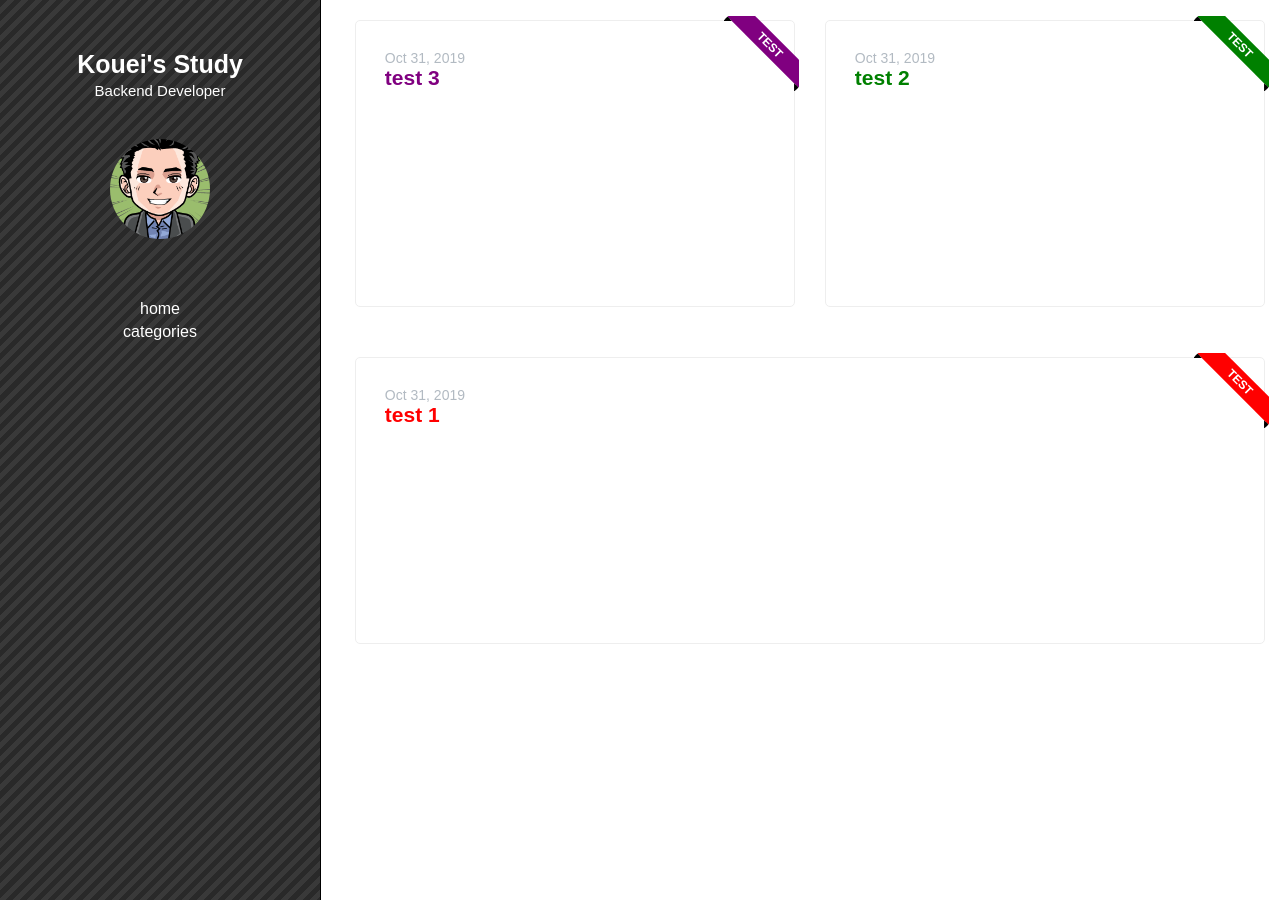
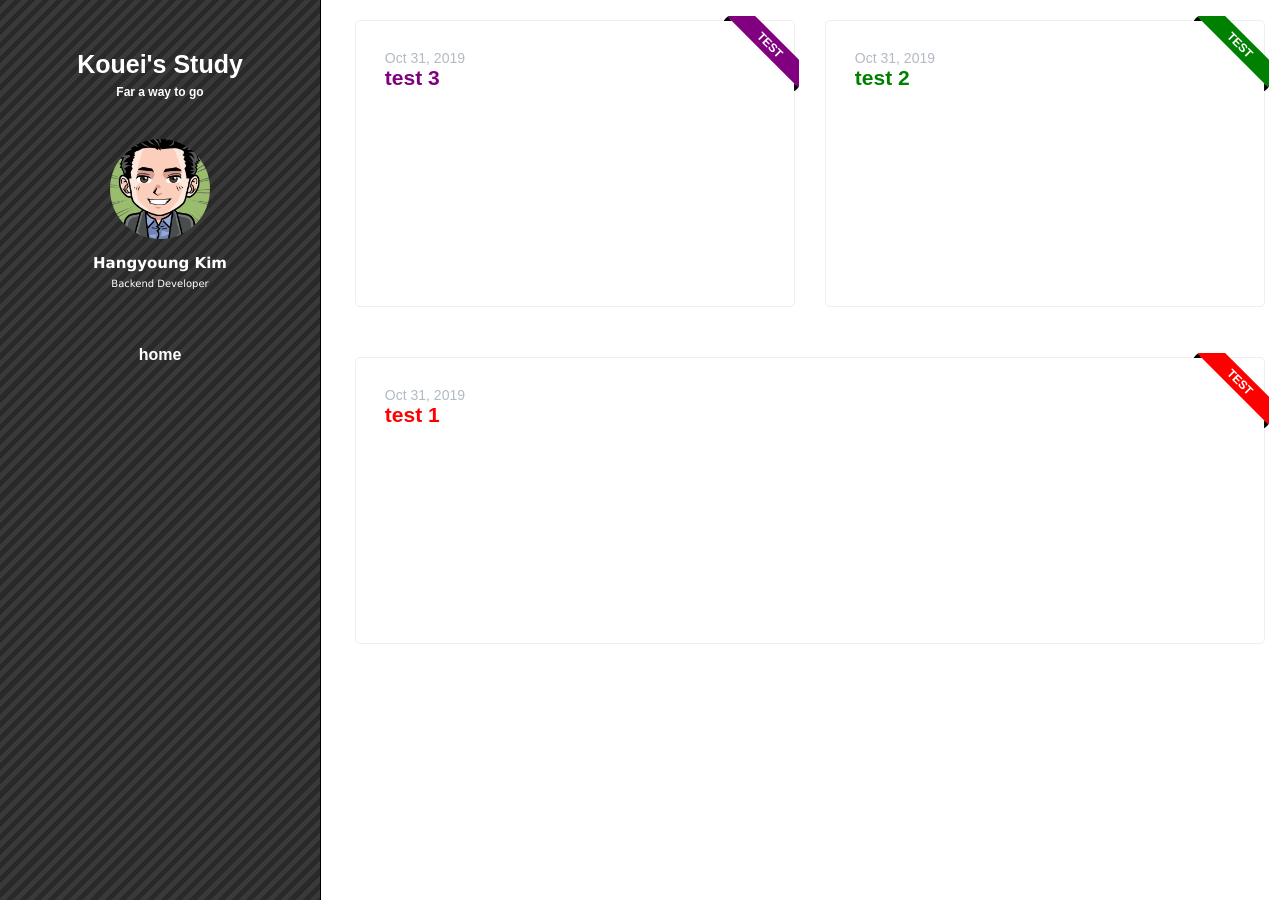
Before and after one commit to kouei-dev/kouei-dev.github.io, a Jekyll site: the page built from index.md, in a window 1280 px wide. Built offline with Jekyll 4.4.1, drawn with Linux system fonts in a browser that asks for light colours; our own code applies the rules of GitHub Pages for plain Markdown files.

Commit message:
[design] new title, subtitle, profile name, profile comment

```diff
--- a/_config.yml
+++ b/_config.yml
@@ -2,7 +2,7 @@
 # Site wide configuration
 ##############################################
 title: Kouei's Study
-sub-title: Backend Developer
+sub-title: Far a way to go
 email: hkim3139@gmail.com
 description: >- # this means to ignore newlines until "baseurl:"
   A simple developer blog powered by jekyll.
@@ -19,3 +19,5 @@ markdown: kramdown
 # Custom configuration
 ##############################################
 profile-image: profile.png
+profile-name: Hangyoung Kim
+profile-comment: Backend Developer
--- a/_data/menu.yml
+++ b/_data/menu.yml
@@ -2,5 +2,5 @@
 menus:
 - title: home
   url: /
-- title: categories
-  url: /categories
+#- title: categories
+#  url: /categories
--- a/_includes/header.html
+++ b/_includes/header.html
@@ -4,11 +4,13 @@
     {%- assign page_paths = site.header_pages | default: default_paths -%}
     <div class="header-top-area">
       <div class="wrapper-title">
-        <p class="site-title">{{ site.title | escape }}</p>
+        <a class="site-title" href="/">{{ site.title | escape }}</a>
         <p class='sub-title'>{{ site.sub-title | escape }}</p>
       </div>
       <div class="wrapper-profile">
         <div class="profile-image"></div>
+        <p class='profile-name'>{{ site.profile-name | escape }}</p>
+        <p class='profile-comment'>{{ site.profile-comment | escape }}</p>
       </div>
     </div>
 
--- a/_sass/components/_environment.scss
+++ b/_sass/components/_environment.scss
@@ -6,7 +6,7 @@ $small-screen: 600px !default;
 $medium-screen: 992px !default;
 $large-screen: 1200px !default;
 
-$serif: 'Times New Roman' Serif;
+$serif: "Times New Roman", Times, serif;
 $serif-ko: Gulim, Serif;
 $sans-serif: Verdana, Sans-Serif;
 $sans-serif-ko: 'Nanum Gothic', Sans-Serif;
--- a/_sass/components/_layout.scss
+++ b/_sass/components/_layout.scss
@@ -33,6 +33,8 @@ header .header-top-area .wrapper-title {
 }
 
 header .header-top-area .wrapper-title .site-title {
+  display: block;
+
   margin-right: 0px;
   margin-bottom: 0px;
 
@@ -40,15 +42,17 @@ header .header-top-area .wrapper-title .site-title {
   color: white;
   font-size: 25px;
   font-weight: bold;
+  text-decoration: none;
 }
 
 header .header-top-area .wrapper-title .sub-title {
-  margin-top: 3px;
+  margin-top: 6px;
   margin-right: 0px;
 
   color: white;
   text-align: center;
-  font-size: 15px;
+  font-size: 12px;
+  font-weight: bold;
 }
 
 header .header-top-area .wrapper-profile {
@@ -67,7 +71,27 @@ header .header-top-area .wrapper-profile .profile-image {
   margin-right: auto;
 }
 
+header .header-top-area .wrapper-profile .profile-name {
+  margin-top: 15px;
+
+  color: white;
+  text-align: center;
+  font-size: 15px;
+  font-weight: bold;
+  font-family: $sans-serif;
+}
+
+header .header-top-area .wrapper-profile .profile-comment {
+  margin-top: 6px;
+
+  color: white;
+  text-align: center;
+  font-size: 10px;
+  font-family: $sans-serif;
+}
+
 header .header-bottom-area {
+  margin-top: 20px;
 }
 
 header .header-page-list {
@@ -77,13 +101,15 @@ header .header-page-list {
 
 header .header-page-list .header-page-link {
   text-align: center;
-  margin-bottom: 5px;
+  padding-top: 6px;
+  padding-bottom: 6px;
 }
 
 header .header-page-list .header-page-link a {
   text-decoration: none;
   color: white;;
   font-size: 16px;
+  font-weight: bold;
 }
 
 #content {
--- a/_sass/components/_organization.scss
+++ b/_sass/components/_organization.scss
@@ -5,5 +5,5 @@
 $header-width: 25vw;
 $content-width: 75vw;
 
-$header-height-top-area: 300px;
+$header-height-top-area: 320px;
 $header-padding-title-area: 50px;
```
